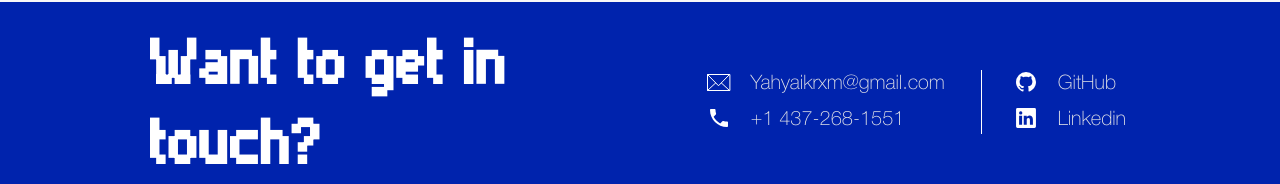
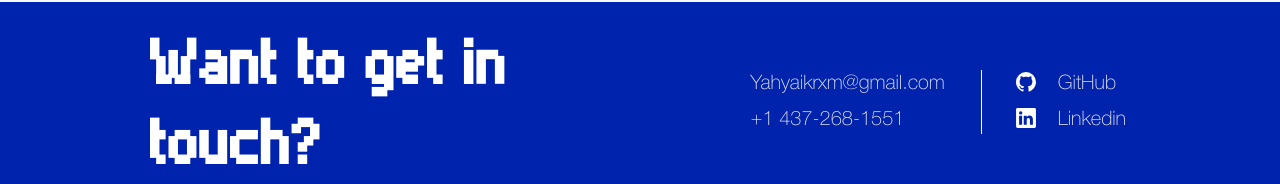
Before and after one commit to Yahyaikrxm/Portfolio, a React (Create React App) app in the folder my-portfolio/: page / in a window 1280 px wide. Shown: the part 3114-3298 px from the top of the page. Built offline with nearby package versions, Linux system fonts and the light colour scheme.

Commit message:
framer-motion install and minor adj

```diff
--- a/my-portfolio/package.json
+++ b/my-portfolio/package.json
@@ -7,6 +7,7 @@
     "@testing-library/jest-dom": "^6.6.3",
     "@testing-library/react": "^16.3.0",
     "@testing-library/user-event": "^13.5.0",
+    "framer-motion": "^12.19.2",
     "react": "^19.1.0",
     "react-dom": "^19.1.0",
     "react-icons": "^5.5.0",
--- a/my-portfolio/src/main/components/Footer.css
+++ b/my-portfolio/src/main/components/Footer.css
@@ -92,6 +92,8 @@
 .contact-1-icon {
     display: flex;
     flex-direction: row;
+    align-items: center;
+    justify-content: center;
     gap: 1rem;
     position:relative;
 }
@@ -100,6 +102,7 @@
 .contact-2-icon {
     display: flex;
     flex-direction: row;
+    align-items: center;
     gap: 1rem;
     position:relative;
 }
--- a/my-portfolio/src/main/components/Footer.jsx
+++ b/my-portfolio/src/main/components/Footer.jsx
@@ -12,21 +12,9 @@ function Footer() {
                     <div className="footer-top-links">
                         <div className="links-footer-1">
                             <div className="contact-1-icon">
-
-                            <svg xmlns="http://www.w3.org/2000/svg" width="24" height="24" viewBox="0 0 24 24">
-                                <g fill="none" stroke="currentColor" stroke-linecap="round" stroke-linejoin="round" stroke-miterlimit="10" stroke-width="1">
-                                    <path d="m22.5 4.5l-11 11.25L.5 4.5m0 16L8.605 13m5.79 0l8.105 7.5" />
-                                    <path d="M22.5 4.5H.5v16h22z" />
-                                </g>
-                            </svg>
-
                                 <p className="link-footer">Yahyaikrxm@gmail.com</p>
                             </div>
                             <div className="contact-2-icon">
-
-                            <svg xmlns="http://www.w3.org/2000/svg" width="24" height="24" viewBox="0 0 24 24">
-                                <path fill="currentColor" d="M6.62 10.79c1.44 2.83 3.76 5.14 6.59 6.59l2.2-2.2c.27-.27.67-.36 1.02-.24c1.12.37 2.33.57 3.57.57c.55 0 1 .45 1 1V20c0 .55-.45 1-1 1c-9.39 0-17-7.61-17-17c0-.55.45-1 1-1h3.5c.55 0 1 .45 1 1c0 1.25.2 2.45.57 3.57c.11.35.03.74-.25 1.02z" />
-                            </svg>
                                 <p className="link-footer">+1 437-268-1551</p>
                             </div>
                         </div>
```
Also changed, not shown: 1 other file (tests, documents, lock files or other folders).
